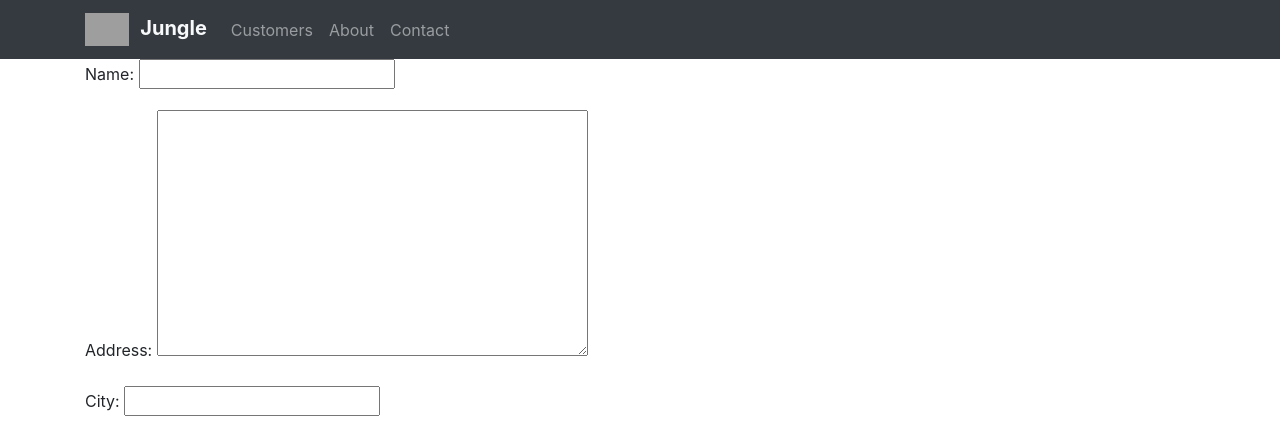
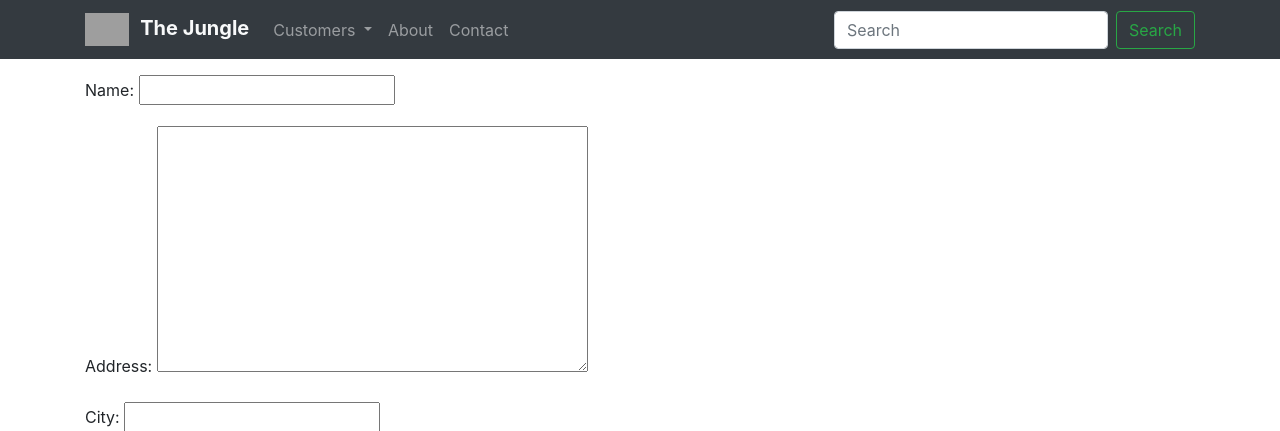
Before and after one commit to philiptbuckley/jungle, a Django app: page /customer/create/ in a window 1280 px wide. Shown: the top 431 px of the page. Run offline with Django 3.2, Linux system fonts and the light colour scheme; tables that the repository leaves empty hold one stand-in row (values such as "Sample post"); some libraries are stand-ins or nearby versions; grey boxes are pictures that could not be loaded.

Commit message:
Added dropdown menus

```diff
--- a/src/templates/base.html
+++ b/src/templates/base.html
@@ -12,31 +12,9 @@
 </head>
 
 <body>
-<!-- Image and text -->
-<nav class="navbar navbar-expand-md navbar-dark bg-dark">
-	<div class='container'>
-		<a class="navbar-brand text-light" href="/home/">
-			<img src="https://cdn.shopify.com/s/files/1/0272/3799/files/logo_3383b821-07a4-4a12-a717-4f368d9aec46_1000x192.png?v=1491306720" height="33" class="d-inline-block align-top" alt="">
-			&nbsp<strong>Jungle</strong>
-		</a>
-		<button class='navbar-toggler' type='button' data-toggle='collapse' data-target='#navbarCollapseLinks' aria-expanded='false' aria-label='Toggler Navigation'>
-			<span class='navbar-toggler-icon'></span>
-		</button>
-		<div class='collapse navbar-collapse' id='navbarCollapseLinks'>
-			<ul class='navbar-nav'>
-				<li class='nav-item'>
-					<a href='/customer/list' class='nav-link'>Customers</a>
-				</li>
-				<li class='nav-item'>
-					<a href='/about/' class='nav-link'>About</a>
-				</li>
-				<li class='nav-item'>
-					<a href='/contact/' class='nav-link'>Contact</a>
-				</li>
-			</ul>
-		</div>
-	</div>
-</nav>
+
+{% include 'navbar.html' %}
+
 <div class='container'>
 	{% block content %}{% endblock %}
 </div>
--- a/src/templates/navbar.html
+++ b/src/templates/navbar.html
@@ -1,10 +1,39 @@
-<div class="container">
-<nav>
-	<ul>
-		<li><a href="/">Home</a></li>
-		<li><a href="/customer/list">Customer</a></li>
-		<li><a href="/contact/">Contact</a></li>
-		<li><a href="/about/">About</a></li>
-	</ul>
+<!-- Image and text -->
+<nav class="navbar navbar-expand-md navbar-dark bg-dark mb-3">
+	<div class='container'>
+		<a class="navbar-brand text-light" href="/home/">
+			<img src="https://cdn.shopify.com/s/files/1/0272/3799/files/logo_3383b821-07a4-4a12-a717-4f368d9aec46_1000x192.png?v=1491306720" height="33" class="d-inline-block align-top" alt="">
+			&nbsp<strong>The Jungle</strong>
+		</a>
+		<button class='navbar-toggler' type='button' data-toggle='collapse' data-target='#navbarCollapseLinks' aria-expanded='false' aria-label='Toggler Navigation'>
+			<span class='navbar-toggler-icon'></span>
+		</button>
+		<div class='collapse navbar-collapse' id='navbarCollapseLinks'>
+			<ul class='navbar-nav'>
+				<li class="nav-item dropdown">
+					<a class="nav-link dropdown-toggle" href="#" id="navbarDropdown" role="button" data-toggle="dropdown" aria-haspopup="true" aria-expanded="false">Customers
+					</a>
+					<div class="dropdown-menu" aria-labelledby="navbarDropdown">
+						<a class="dropdown-item" href="/customer/list">List</a>
+						<a class="dropdown-item" href="/customer/create">Create</a>
+						<a class="dropdown-item" href="/customer/1">Detail</a>
+						<div class="dropdown-divider"></div>
+						<a class="dropdown-item" href="/customer/0/delete">Delete</a>
+					</div>
+				</li>
+				<li class='nav-item'>
+					<a href='/about/' class='nav-link'>About</a>
+				</li>
+				<li class='nav-item'>
+					<a href='/contact/' class='nav-link'>Contact</a>
+				</li>
+			</ul>
+
+			<form class="form-inline ml-auto">
+				<input class="form-control mr-sm-2" type="search" placeholder="Search" aria-label="Search">
+				<button class="btn btn-outline-success my-2 my-sm-0" type="submit">Search</button>
+			</form>
+
+		</div>
+	</div>
 </nav>
-</div>
```
